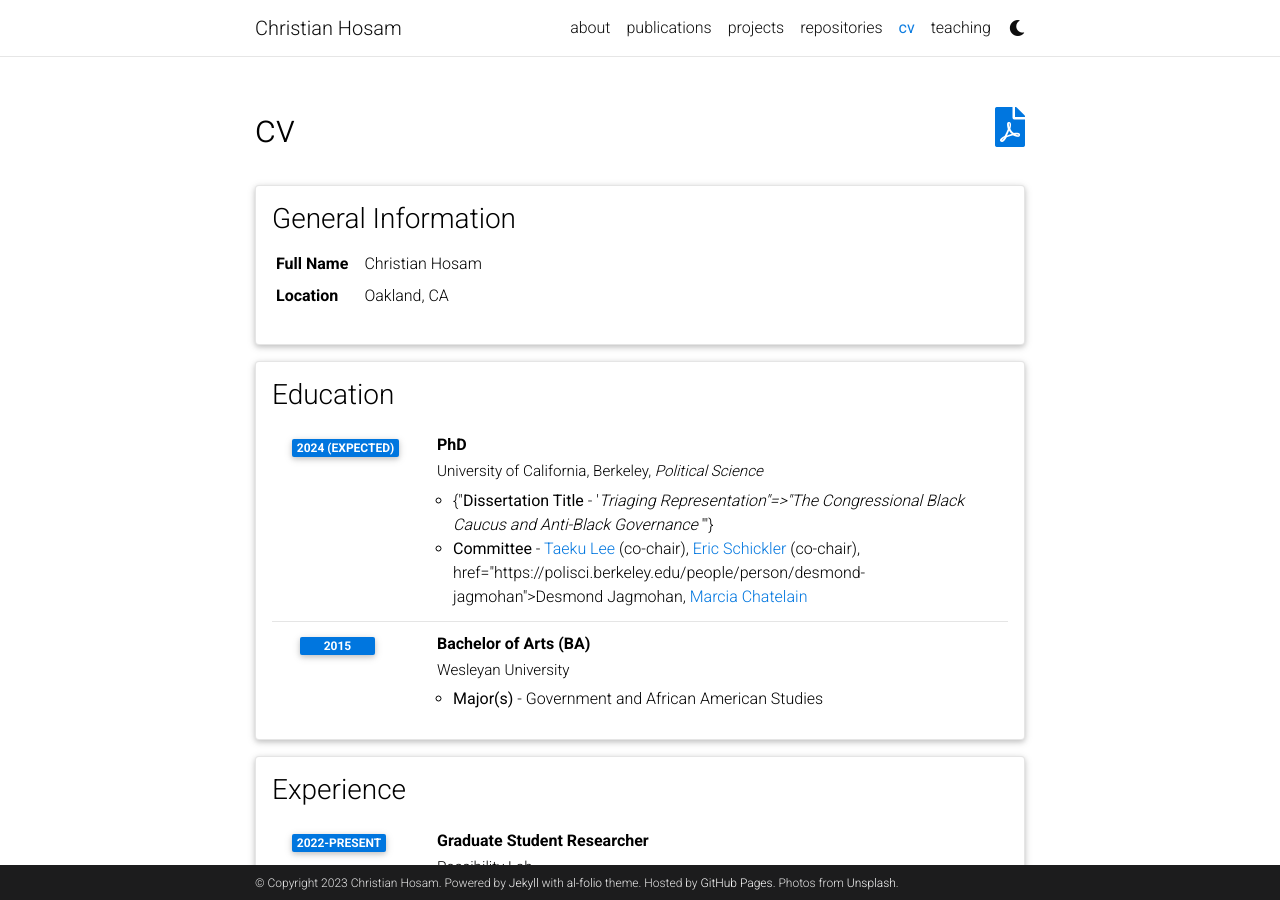
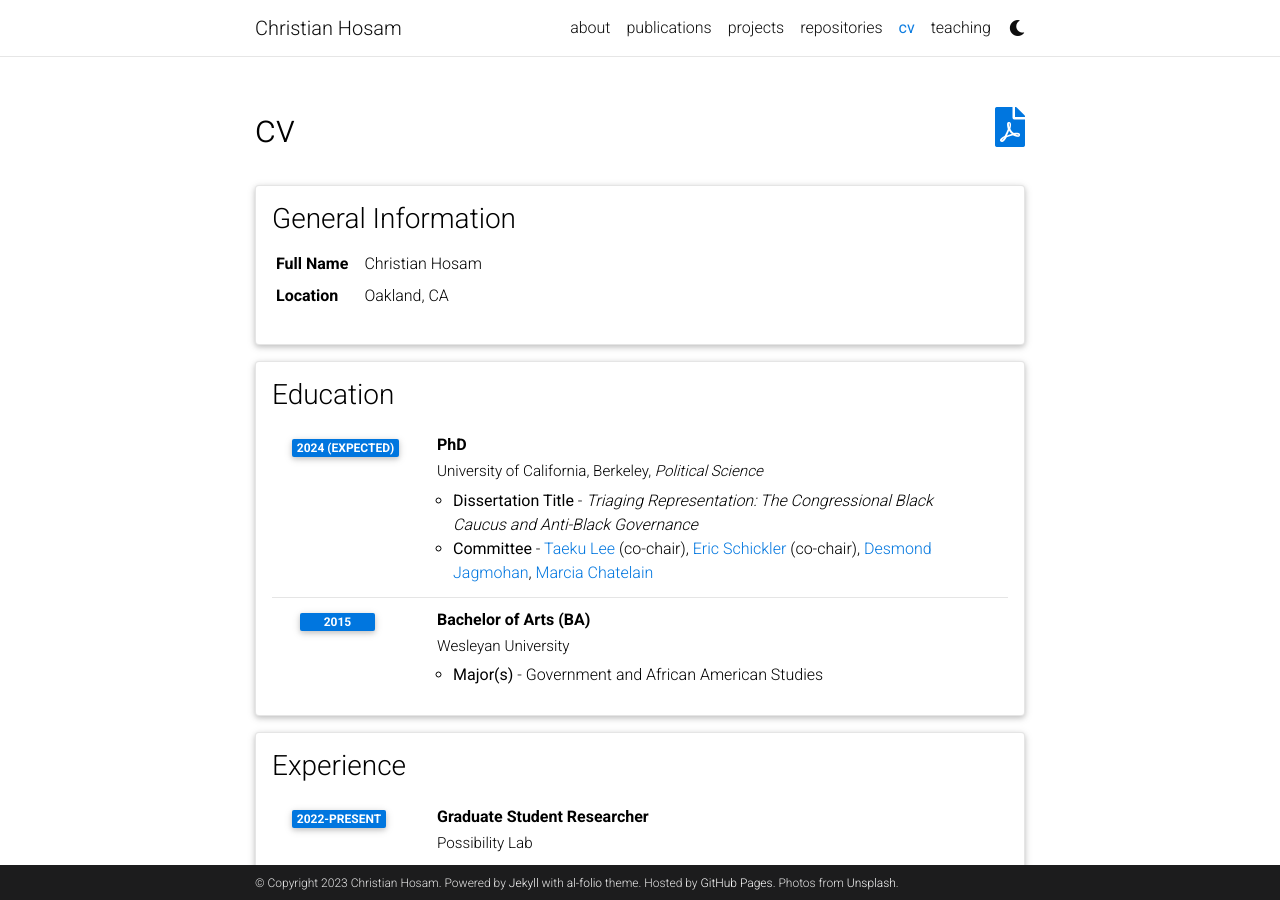
Before and after one commit to chosam2322/chosam2322.github.io, a Jekyll site: the page built from _pages/cv.md, in a window 1280 px wide and 900 px high. Built offline with Jekyll 4.4.1, drawn with Linux system fonts in a browser that asks for light colours; comment, search, counter and statistics services are not loaded; a style sheet for code colours, icons or effects is not loaded.

Commit message:
Update cv.yml

```diff
--- a/_data/cv.yml
+++ b/_data/cv.yml
@@ -12,8 +12,8 @@
     - title: PhD
       institution: University of California, Berkeley, <i>Political Science</i>
       description:
-        - <b>Dissertation Title</b> -  '<i>Triaging Representation: The Congressional Black Caucus and Anti-Black Governance </i>'
-        - <b>Committee</b> - <a href="https://www.gov.harvard.edu/directory/taeku-lee/">Taeku Lee</a> (co-chair), <a href="https://polisci.berkeley.edu/people/person/eric-schickler">Eric Schickler</a> (co-chair), href="https://polisci.berkeley.edu/people/person/desmond-jagmohan">Desmond Jagmohan</a>, <a href="http://www.marciachatelain.com">Marcia Chatelain</a>
+        - "<b>Dissertation Title</b> -  <i>Triaging Representation: The Congressional Black Caucus and Anti-Black Governance </i>"
+        - <b>Committee</b> - <a href="https://www.gov.harvard.edu/directory/taeku-lee/">Taeku Lee</a> (co-chair), <a href="https://polisci.berkeley.edu/people/person/eric-schickler">Eric Schickler</a> (co-chair), <a href="https://polisci.berkeley.edu/people/person/desmond-jagmohan">Desmond Jagmohan</a>, <a href="http://www.marciachatelain.com">Marcia Chatelain</a>
       year: 2024 (expected)
     - title: Bachelor of Arts (BA)
       institution: Wesleyan University
```
